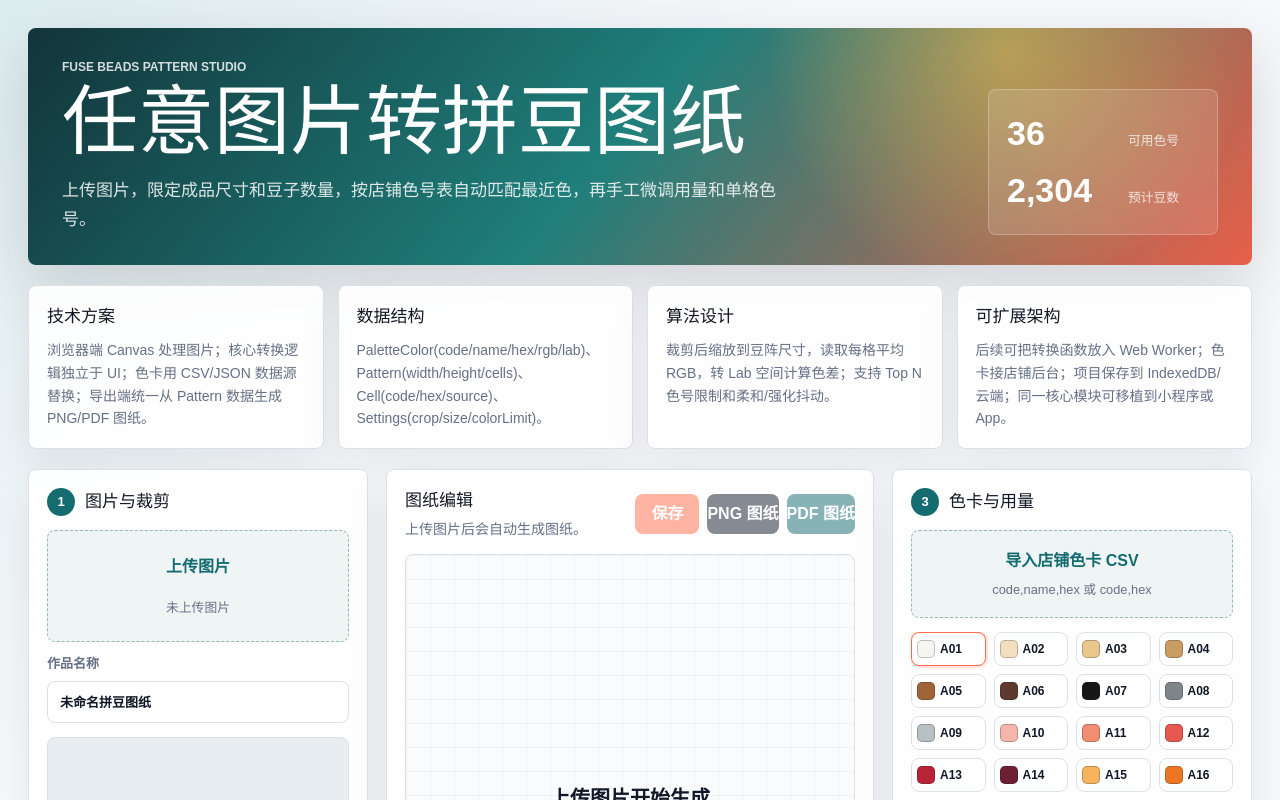
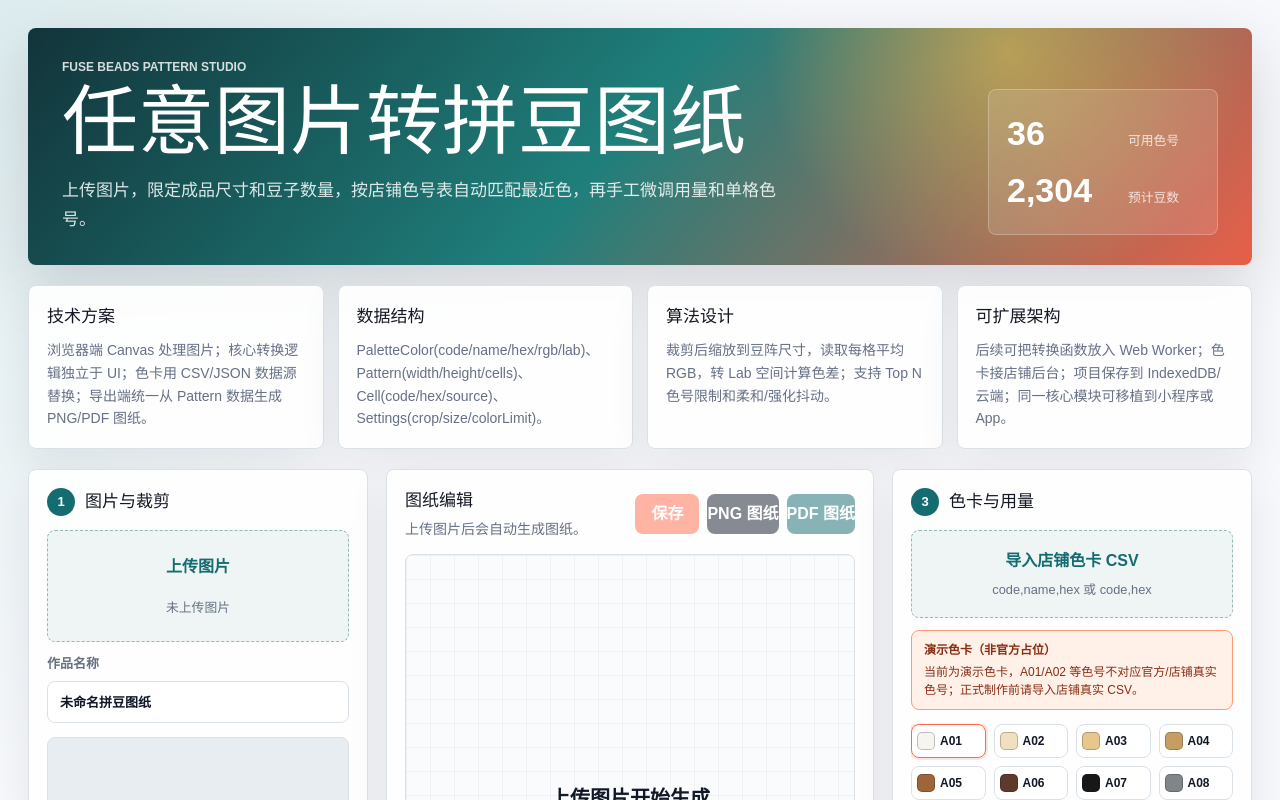
Before and after one commit to moirakk/bead-pattern-studio, a Next.js app: page / in a window 1280 px wide. Shown: the top 800 px of the page. Built offline with nearby package versions, Linux system fonts and the light colour scheme.

Commit message:
Clarify palette source validity

```diff
--- a/app/BeadPatternApp.tsx
+++ b/app/BeadPatternApp.tsx
@@ -42,6 +42,8 @@ type SelectionDraft = {
   endY: number;
 };
 
+type PaletteSourceKind = "demo" | "imported";
+
 type SavedProject = {
   id: string;
   title: string;
@@ -56,9 +58,14 @@ type SavedProject = {
     ditherMode: DitherMode;
     crop: Crop;
     selectedCode: string;
+    paletteName?: string;
+    paletteSourceKind?: PaletteSourceKind;
   };
   thumbnail: string;
 };
+
+const DEMO_PALETTE_NAME = "演示色卡（非官方占位）";
+const DEMO_PALETTE_WARNING = "当前为演示色卡，A01/A02 等色号不对应官方/店铺真实色号；正式制作前请导入店铺真实 CSV。";
 
 const TECH_CARDS = [
   {
@@ -222,6 +229,8 @@ function drawCenteredCellCode(
 
 export function BeadPatternApp() {
   const [palette, setPalette] = useState<BeadColor[]>(makeDemoPalette);
+  const [paletteName, setPaletteName] = useState(DEMO_PALETTE_NAME);
+  const [paletteSourceKind, setPaletteSourceKind] = useState<PaletteSourceKind>("demo");
   const [sourceImage, setSourceImage] = useState<HTMLImageElement | null>(null);
   const [imageName, setImageName] = useState("未上传图片");
   const [projectTitle, setProjectTitle] = useState("未命名拼豆图纸");
@@ -253,6 +262,8 @@ export function BeadPatternApp() {
   const stats = useMemo(() => summarizePattern(pattern, palette), [pattern, palette]);
   const exportTitle = projectTitle.trim() || stripFileExtension(imageName) || "未命名拼豆图纸";
   const exportFilename = makeSafeFilename(exportTitle);
+  const isDemoPalette = paletteSourceKind === "demo";
+  const paletteSourceText = isDemoPalette ? DEMO_PALETTE_WARNING : `色卡来源：${paletteName}（用户导入，请以店铺/品牌原始色卡为准）`;
   const totalBeans = pattern ? pattern.width * pattern.height : gridWidth * gridHeight;
   const canUndo = canUndoPattern(patternHistory);
   const canRedo = canRedoPattern(patternHistory);
@@ -439,9 +450,11 @@ export function BeadPatternApp() {
       const parsed = parsePaletteCsv(text);
       if (parsed.length) {
         setPalette(parsed);
+        setPaletteName(stripFileExtension(file.name) || file.name);
+        setPaletteSourceKind("imported");
         setSelectedCode(parsed[0].code);
         setColorLimit(Math.min(colorLimit, parsed.length));
-        setStatus(`已导入 ${parsed.length} 个店铺色号。`);
+        setStatus(`已导入 ${parsed.length} 个店铺色号。请确认 CSV 来自实际可购买色卡。`);
       } else {
         setStatus("色卡 CSV 未识别：请使用 code,name,hex 或 code,hex。");
       }
@@ -493,6 +506,8 @@ export function BeadPatternApp() {
         ditherMode,
         crop,
         selectedCode,
+        paletteName,
+        paletteSourceKind,
       },
       thumbnail: makeSavedProjectThumbnail(pattern),
     };
@@ -508,6 +523,8 @@ export function BeadPatternApp() {
     setProjectTitle(project.title);
     setImageName(project.sourceName);
     setPalette(project.palette);
+    setPaletteName(project.settings.paletteName ?? DEMO_PALETTE_NAME);
+    setPaletteSourceKind(project.settings.paletteSourceKind ?? "demo");
     setGridWidth(project.settings.gridWidth);
     setGridHeight(project.settings.gridHeight);
     setColorLimit(project.settings.colorLimit);
@@ -519,6 +536,27 @@ export function BeadPatternApp() {
     setSelection(null);
     setIsSelecting(false);
     setStatus(`已恢复作品「${project.title}」，可继续编辑或导出。`);
+  }
+
+  function drawPaletteSourceNotice(ctx: CanvasRenderingContext2D, x: number, y: number, width: number) {
+    const fill = isDemoPalette ? "#fff1e8" : "#eef8f6";
+    const stroke = isDemoPalette ? "#ff9b74" : "#91d7d1";
+    const text = isDemoPalette ? "#8a2d13" : "#146b70";
+    fillRoundedRect(ctx, x, y, width, 42, 12, fill);
+    strokeRoundedRect(ctx, x, y, width, 42, 12, stroke);
+    ctx.fillStyle = text;
+    ctx.font = "700 13px Arial, PingFang SC, sans-serif";
+    ctx.textAlign = "left";
+    ctx.textBaseline = "middle";
+    drawFittedText(ctx, paletteSourceText, x + 16, y + 23, width - 32);
+  }
+
+  function drawA4PaletteSourceLine(ctx: CanvasRenderingContext2D) {
+    ctx.fillStyle = isDemoPalette ? "#9a3412" : "#146b70";
+    ctx.font = "700 12px Arial, PingFang SC, sans-serif";
+    ctx.textAlign = "left";
+    ctx.textBaseline = "alphabetic";
+    drawFittedText(ctx, paletteSourceText, A4_CANVAS.margin, 174, A4_CANVAS.width - A4_CANVAS.margin * 2);
   }
 
   function deleteSavedProject(projectId: string) {
@@ -610,7 +648,7 @@ export function BeadPatternApp() {
     const gridW = pattern.width * cellSize;
     const gridH = pattern.height * cellSize;
     const legendW = 430;
-    const headerH = 190;
+    const headerH = 240;
     const footerH = 80;
     const legendRows = Math.max(legend.length, Math.ceil((gridH - 60) / 42));
     const canvasW = margin + label + gridW + 54 + legendW + margin;
@@ -641,6 +679,7 @@ export function BeadPatternApp() {
     ctx.font = "700 15px Arial, PingFang SC, sans-serif";
     ctx.textAlign = "right";
     ctx.fillText(`${pattern.width} x ${pattern.height} / ${formatCount(pattern.cells.length)} 颗 / ${legend.length} 色`, canvas.width - margin - 28, 90);
+    drawPaletteSourceNotice(ctx, margin, 176, canvas.width - margin * 2);
 
     const gridX = margin + label;
     const gridY = headerH + label;
@@ -848,6 +887,7 @@ export function BeadPatternApp() {
       Math.ceil(pattern.width / gridLayout.colsPerPage) * Math.ceil(pattern.height / gridLayout.rowsPerPage);
     const totalLegendPages = getA4LegendPageCount();
     drawA4Header(ctx, exportTitle, `源图 ${imageName}`, "封面 / 总览", "#1f9a94");
+    drawA4PaletteSourceLine(ctx);
 
     drawCard(ctx, 72, 184, 700, 860, 24);
     ctx.fillStyle = "#111827";
@@ -926,6 +966,7 @@ export function BeadPatternApp() {
       if (!page) continue;
       const { canvas, ctx } = page;
       drawA4Header(ctx, exportTitle, "完整色号图例与用量", `图例 ${pageIndex + 1} / ${totalPages}`, "#1f9a94");
+      drawA4PaletteSourceLine(ctx);
       drawCard(ctx, 72, 196, 1096, 1348, 24);
       ctx.fillStyle = "#111827";
       ctx.font = "800 24px Arial, PingFang SC, sans-serif";
@@ -980,6 +1021,7 @@ export function BeadPatternApp() {
           `网格 ${pageNumber} / ${totalPages}`,
           "#146b70",
         );
+        drawA4PaletteSourceLine(ctx);
 
         const gridCardX = A4_CANVAS.margin;
         const gridCardY = 196;
@@ -1275,6 +1317,10 @@ export function BeadPatternApp() {
             <strong>导入店铺色卡 CSV</strong>
             <small>code,name,hex 或 code,hex</small>
           </label>
+          <div className={isDemoPalette ? "palette-source warning" : "palette-source"}>
+            <strong>{paletteName}</strong>
+            <span>{paletteSourceText}</span>
+          </div>
 
           <div className="palette-grid" aria-label="色号表">
             {palette.map((color) => (
--- a/app/globals.css
+++ b/app/globals.css
@@ -526,6 +526,28 @@ input[type="range"] {
   border-radius: 8px;
 }
 
+.palette-source {
+  display: grid;
+  gap: 4px;
+  margin: 12px 0;
+  padding: 10px 12px;
+  color: var(--teal-dark);
+  background: #eef8f6;
+  border: 1px solid #91d7d1;
+  border-radius: 8px;
+  font-size: 12px;
+}
+
+.palette-source.warning {
+  color: #8a2d13;
+  background: #fff1e8;
+  border-color: #ff9b74;
+}
+
+.palette-source strong {
+  color: inherit;
+}
+
 .palette-grid {
   display: grid;
   grid-template-columns: repeat(4, minmax(0, 1fr));
```
Also changed, not shown: 3 other files (tests, documents, lock files or other folders).
